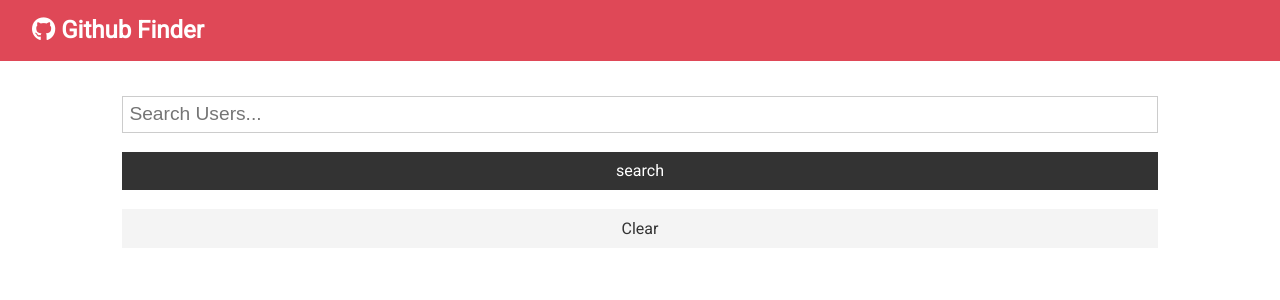
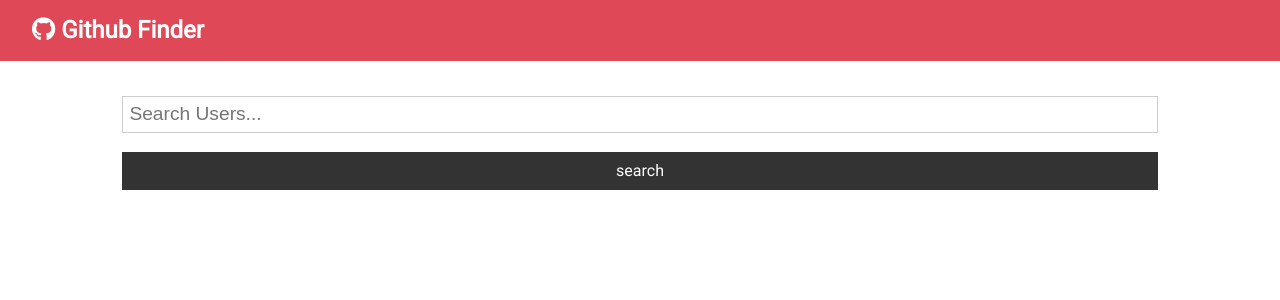
Before and after one commit to rlycrvns/github-finder, a React (Create React App) app: page / in a window 1280 px wide. Shown: the top 300 px of the page. Built offline with nearby package versions, Linux system fonts and the light colour scheme; the HTML template or start-up script is replaced by a standard one.

Commit message:
added alert component

```diff
--- a/src/App.js
+++ b/src/App.js
@@ -2,13 +2,15 @@
 import Navbar from "./components/layout/Navbar";
 import Users from "./components/users/Users";
 import Search from "./components/users/Search";
+import Alert from "./components/layout/Alert";
 import axios from "axios";
 import "./App.css";
 
 class App extends Component {
   state = {
     users: [],
-    loading: false
+    loading: false,
+    alert: null
   };
   // async componentDidMount() {
   //   this.setState({ loading: true });
@@ -30,15 +32,27 @@
     this.setState({ users: res.data.items, loading: false });
   };
 
-  clearUsers = () => this.setState({ users: [], loading: false } );
+  clearUsers = () => this.setState({ users: [], loading: false });
+
+  setAlert = (msg, type) => {
+    this.setState({ alert: { msg, type } });
+    setTimeout(() => this.setState({ alert: null}), 3000);
+  };
 
   render() {
+    const { users, loading } = this.state;
     return (
       <div className="App">
         <Navbar />
         <div className="container">
-          <Search searchUsers={this.searchUsers} clearUsers={this.clearUsers} />
-          <Users loading={this.state.loading} users={this.state.users} />
+          <Alert alert={this.state.alert} />
+          <Search
+            searchUsers={this.searchUsers}
+            clearUsers={this.clearUsers}
+            showClear={users.length > 0 ? true : false}
+            setAlert={this.setAlert}
+          />
+          <Users loading={loading} users={users} />
         </div>
       </div>
     );
--- /dev/null
+++ b/src/components/layout/Alert.js
@@ -0,0 +1,13 @@
+import React from "react";
+
+const Alert = ({ alert }) => {
+  return (
+    alert !== null && (
+      <div className={`alert alert-${alert.type}`}>
+        <i className="fas fa-info-circle" /> {alert.msg}
+      </div>
+    )
+  );
+};
+
+export default Alert;
--- a/src/components/users/Search.js
+++ b/src/components/users/Search.js
@@ -8,18 +8,25 @@
 
   static propTypes = {
     searchUsers: PropTypes.func.isRequired,
-    clearUsers: PropTypes.func.isRequired
+    clearUsers: PropTypes.func.isRequired,
+    showClear: PropTypes.bool.isRequired,
+    setAlert: PropTypes.func.isRequired
   };
 
   onSubmit = e => {
     e.preventDefault();
-    this.props.searchUsers(this.state.text);
-    this.setState({ text: "" });
+    if (this.state.text === "") {
+      this.props.setAlert("Please enter a query", "light");
+    } else {
+      this.props.searchUsers(this.state.text);
+      this.setState({ text: "" });
+    }
   };
 
   onChange = e => this.setState({ [e.target.name]: e.target.value });
 
   render() {
+    const { showClear, clearUsers } = this.props;
     return (
       <div>
         <form onSubmit={this.onSubmit} className="form">
@@ -36,12 +43,11 @@
             className="btn btn-dark btn-block"
           />
         </form>
-        <button
-          className="btn btn-light btn-block"
-          onClick={this.props.clearUsers}
-        >
-          Clear
-        </button>
+        {showClear && (
+          <button className="btn btn-light btn-block" onClick={clearUsers}>
+            Clear
+          </button>
+        )}
       </div>
     );
   }
```
